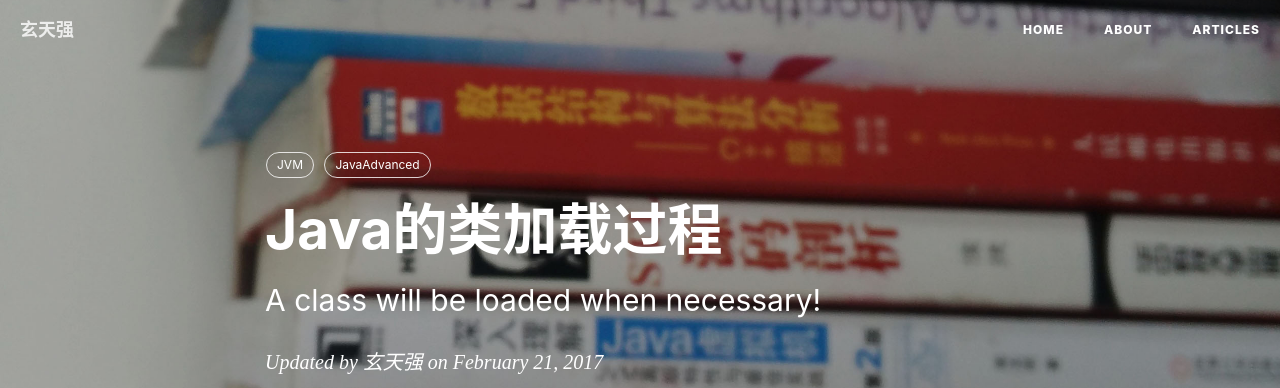
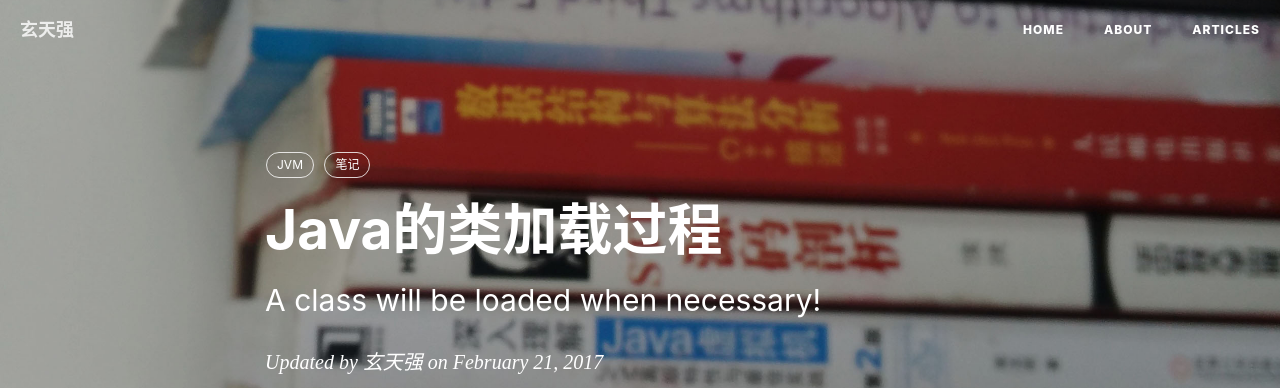
Before and after one commit to sophon250/sophon250.github.io, a Jekyll site: the page built from _posts/2017-02-21-jvm-classload-xtq.md, in a window 1280 px wide and 900 px high. Shown: the top 388 px of the window. Built offline with Jekyll 4.4.1, drawn with Linux system fonts in a browser that asks for light colours; nearby versions of some CDN libraries; comment, search, counter and statistics services are not loaded.

Commit message:
changed tags

```diff
--- a/_posts/2017-02-21-jvm-classload-xtq.md
+++ b/_posts/2017-02-21-jvm-classload-xtq.md
@@ -8,7 +8,7 @@ header-img:	"img/mn-bg-xtq.jpg"
 catalog: true
 tags:
     - JVM
-    - JavaAdvanced
+    - 笔记
 ---
 
 #  类加载
```
